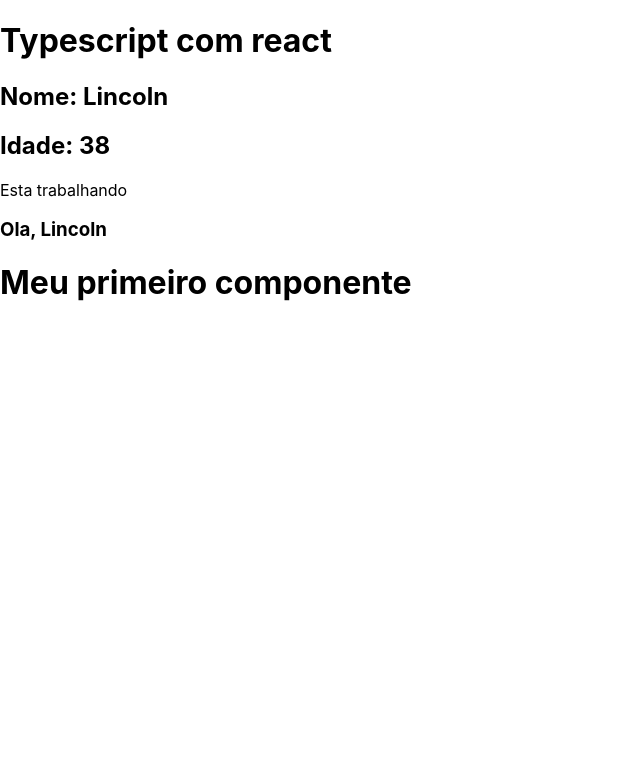
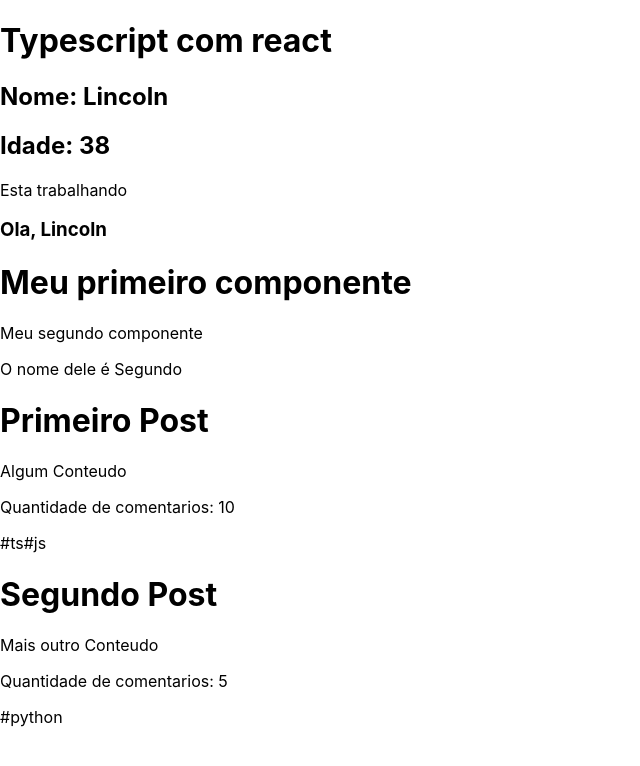
Before and after one commit to Ruteski/Typescript, a React (Create React App) app in the folder 11_react_com_ts/: page / in a window 1280 px wide. Shown: the top 766 px of the page, without its empty margins (0-640 px from the left). Built offline with nearby package versions, Linux system fonts and the light colour scheme.

Commit message:
desestruturacao de props

```diff
--- a/11_react_com_ts/src/App.tsx
+++ b/11_react_com_ts/src/App.tsx
@@ -1,5 +1,8 @@
 import React from 'react';
 import FirstComponent from './components/FirstComponent'
+import SecondComponent from './components/SecondeComponent'
+import Destructoring from './components/Destructoring'
+
 
 function App() {
   const name: string = 'Lincoln'
@@ -21,6 +24,21 @@
 
       <h3>{userGreeting(name)}</h3>
       <FirstComponent />
+      <SecondComponent name="Segundo" />
+
+      <Destructoring
+        title='Primeiro Post'
+        content='Algum Conteudo'
+        commentsQty={10}
+        tags={['ts', 'js']}
+      />
+
+      <Destructoring
+        title='Segundo Post'
+        content='Mais outro Conteudo'
+        commentsQty={5}
+        tags={['python']}
+      />
     </div>
   );
 }
--- /dev/null
+++ b/11_react_com_ts/src/components/Destructoring.tsx
@@ -0,0 +1,25 @@
+import React from 'react';
+
+interface IProps {
+   title: string;
+   content: string;
+   commentsQty: number;
+   tags: string[];
+}
+
+const Destructoring = ({ title, content, commentsQty, tags}: IProps) => {
+   return(
+      <div>
+         <h1>{title}</h1>
+         <p>{content}</p>
+         <p>Quantidade de comentarios: {commentsQty}</p>
+         <div>
+            {tags.map((tag) => (
+               <span>#{tag}</span>
+            ))}
+         </div>
+      </div>
+   )
+}
+
+export default Destructoring;
--- /dev/null
+++ b/11_react_com_ts/src/components/SecondeComponent.tsx
@@ -0,0 +1,16 @@
+import React from 'react';
+
+interface IProps {
+   name: string;
+}
+
+const SecondeComponent = (props: IProps) => {
+   return(
+      <div>
+         <p>Meu segundo componente</p>
+         <p>O nome dele é {props.name}</p>
+      </div>
+   )
+}
+
+export default SecondeComponent;
```
